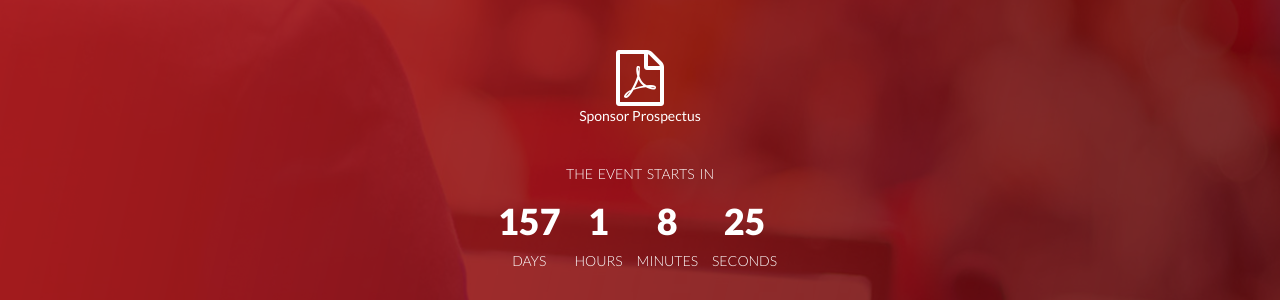
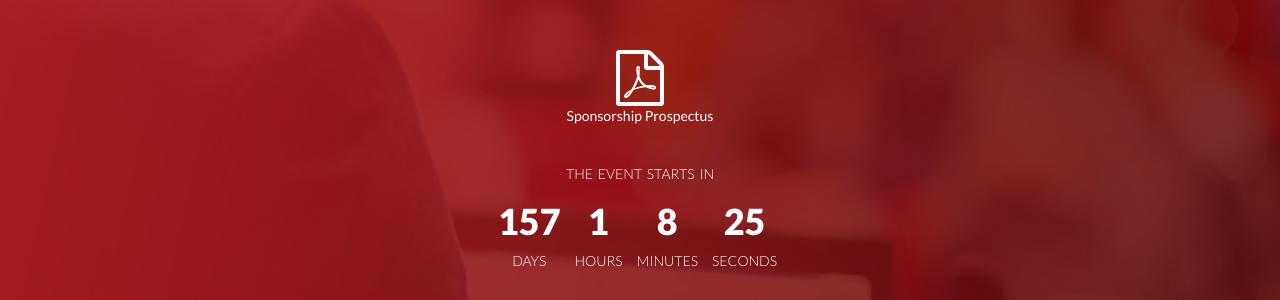
Before and after one commit to RubyConfCo/rubyconfco-website-2015, a Jekyll site: the page built from index.html, in a window 1280 px wide. Shown: the part 602-902 px from the top of the page. Built offline with Jekyll 4.4.1, drawn with Linux system fonts in a browser that asks for light colours; nearby versions of some CDN libraries.

Commit message:
Update index.html

```diff
--- a/index.html
+++ b/index.html
@@ -54,7 +54,7 @@ layout: home
 
       <div class="col-xs-12 text-center">
         <a class="fa fa-file-pdf-o fa-4x" href="/assets/rubyconf_2016.pdf" target="_blank"></a>
-        <p class="show-pdf">Sponsor Prospectus</p>
+        <p class="show-pdf">Sponsorship Prospectus</p>
       </div>
 
       <div class="col-xs-12 text-center event-date ">
```
